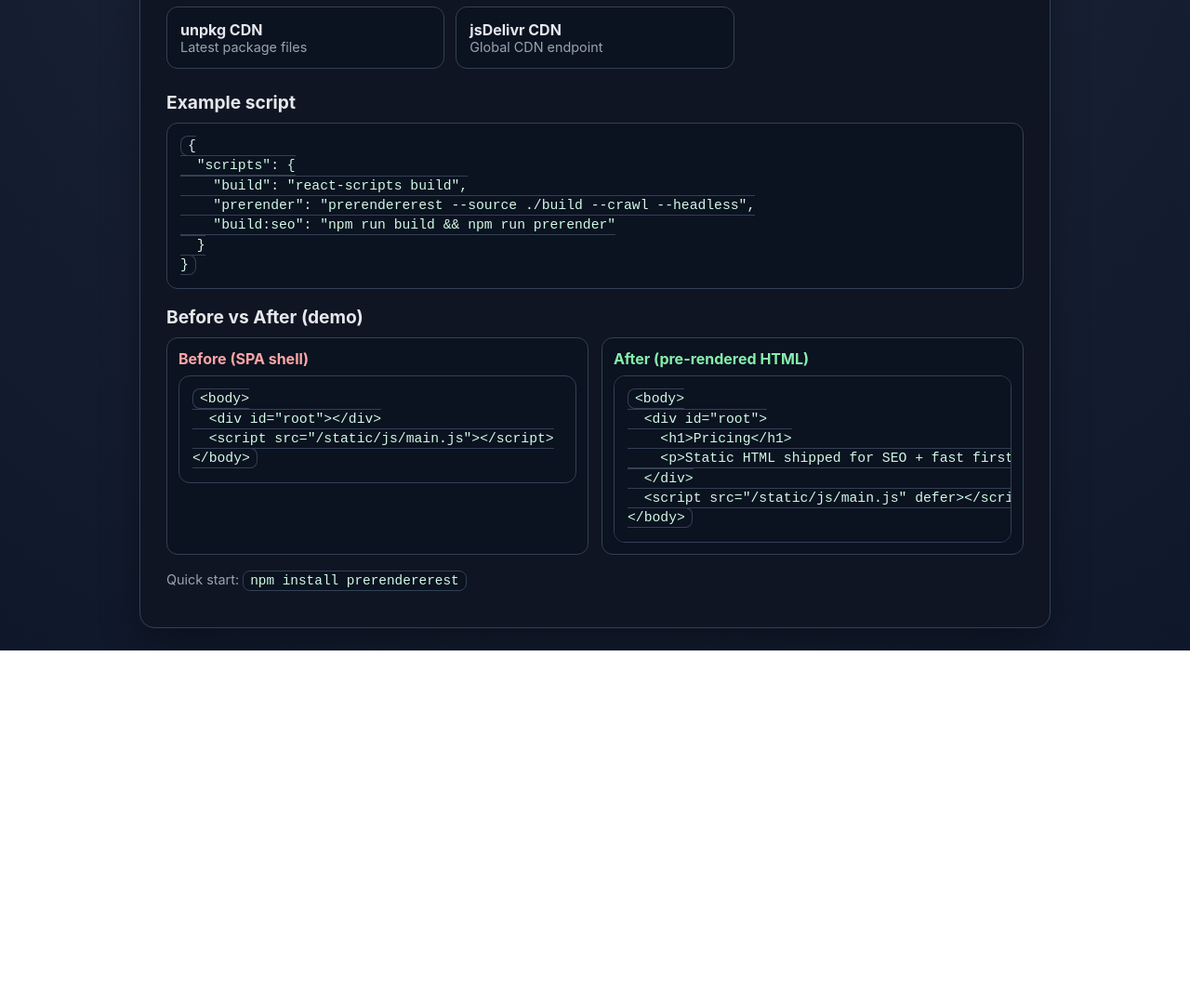
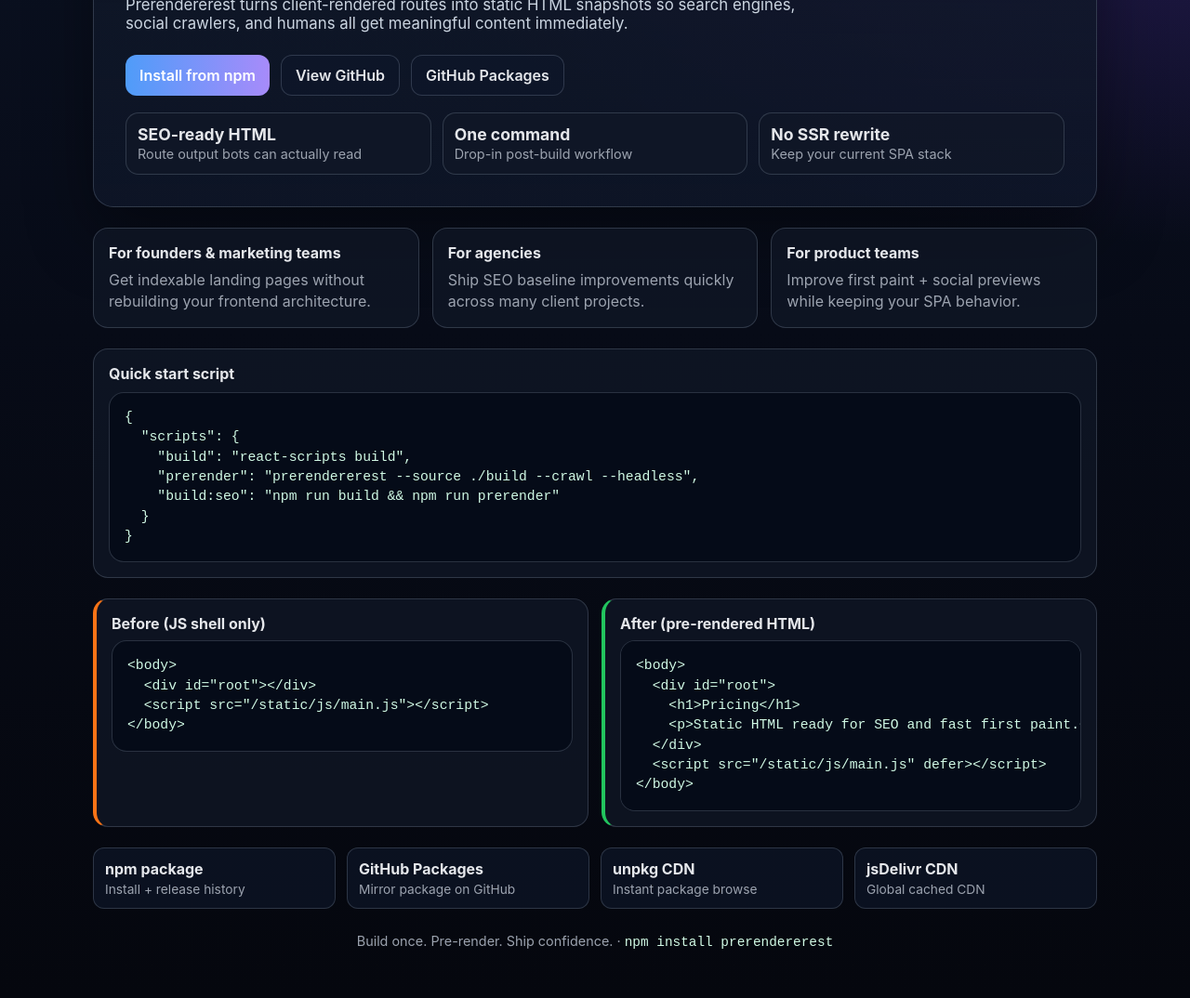
Before and after one commit to karpatic/prerendererest, a website: page index.html in a window 1280 px wide. Shown: the part 236-1310 px from the top of the page at 93% size. Before the commit the page ends 936 px from the top, so only its background shows below. Drawn offline with Linux system fonts and the light colour scheme.

Commit message:
Refresh README and landing page with client-facing, user-centric messaging

```diff
--- a/index.html
+++ b/index.html
@@ -3,188 +3,324 @@
   <head>
     <meta charset="UTF-8" />
     <meta name="viewport" content="width=device-width, initial-scale=1.0" />
-    <title>Prerendererest</title>
+    <title>Prerendererest · SEO-ready static HTML for SPAs</title>
     <meta
       name="description"
-      content="Prerendererest - CLI pre-rendering tool for static site generation"
+      content="Prerendererest turns SPA routes into crawlable static HTML for better SEO, faster first paint, and cleaner social previews."
     />
     <style>
       :root {
-        --bg: #0f172a;
-        --card: #111827;
+        --bg: #070b17;
+        --bg-soft: #101935;
+        --card: rgba(17, 24, 39, 0.72);
+        --line: rgba(148, 163, 184, 0.25);
         --text: #e5e7eb;
         --muted: #9ca3af;
-        --accent: #38bdf8;
+        --accent: #4f9cf9;
         --accent2: #22c55e;
-        --line: #334155;
+        --accent3: #a78bfa;
       }
+
       * {
         box-sizing: border-box;
       }
+
       body {
         margin: 0;
-        font-family: Inter, system-ui, -apple-system, Segoe UI, Roboto, Helvetica, Arial, sans-serif;
-        background: radial-gradient(circle at top, #1e293b, var(--bg));
         color: var(--text);
-        min-height: 100vh;
+        font-family: Inter, ui-sans-serif, system-ui, -apple-system, Segoe UI, Roboto, Helvetica, Arial, sans-serif;
+        background:
+          radial-gradient(1000px 500px at 10% -20%, #1e3a8a55, transparent),
+          radial-gradient(900px 500px at 100% 0%, #7c3aed45, transparent),
+          linear-gradient(180deg, #0b1223 0%, var(--bg) 45%, #05070e 100%);
+      }
+
+      .container {
+        width: min(1080px, 92%);
+        margin: 0 auto;
+        padding: 36px 0 52px;
+      }
+
+      .hero {
+        border: 1px solid var(--line);
+        background: linear-gradient(180deg, rgba(17, 24, 39, 0.85), rgba(15, 23, 42, 0.75));
+        border-radius: 22px;
+        padding: 34px;
+        box-shadow: 0 30px 70px rgba(0, 0, 0, 0.38);
+      }
+
+      .pill {
+        display: inline-block;
+        border: 1px solid #334155;
+        border-radius: 999px;
+        font-size: 0.83rem;
+        color: #bfdbfe;
+        padding: 6px 12px;
+        margin-bottom: 14px;
+        background: rgba(30, 58, 138, 0.18);
+      }
+
+      h1 {
+        margin: 0;
+        font-size: clamp(2rem, 5vw, 3rem);
+        line-height: 1.06;
+      }
+
+      .lead {
+        margin: 14px 0 0;
+        color: #cbd5e1;
+        max-width: 760px;
+        font-size: 1.05rem;
+      }
+
+      .cta {
+        display: flex;
+        flex-wrap: wrap;
+        gap: 12px;
+        margin-top: 24px;
+      }
+
+      .btn {
+        display: inline-flex;
+        align-items: center;
+        justify-content: center;
+        text-decoration: none;
+        padding: 11px 15px;
+        border-radius: 12px;
+        border: 1px solid var(--line);
+        color: var(--text);
+        background: rgba(15, 23, 42, 0.72);
+        font-weight: 600;
+      }
+
+      .btn.primary {
+        background: linear-gradient(90deg, var(--accent), var(--accent3));
+        border: none;
+        color: white;
+      }
+
+      .stats {
+        margin-top: 18px;
         display: grid;
-        place-items: start center;
-        padding: 24px;
+        grid-template-columns: repeat(auto-fit, minmax(170px, 1fr));
+        gap: 12px;
       }
+
+      .stat {
+        border: 1px solid var(--line);
+        background: var(--card);
+        border-radius: 14px;
+        padding: 12px;
+      }
+
+      .stat strong {
+        display: block;
+        font-size: 1.1rem;
+      }
+
+      .stat span {
+        color: var(--muted);
+        font-size: 0.9rem;
+      }
+
+      section {
+        margin-top: 22px;
+      }
+
+      .grid {
+        display: grid;
+        gap: 14px;
+        grid-template-columns: repeat(auto-fit, minmax(240px, 1fr));
+      }
+
       .card {
-        width: min(980px, 100%);
-        background: color-mix(in srgb, var(--card) 88%, black);
+        background: var(--card);
         border: 1px solid var(--line);
         border-radius: 16px;
-        padding: 28px;
-        box-shadow: 0 15px 40px rgba(0, 0, 0, 0.35);
+        padding: 16px;
       }
-      h1 {
-        margin-top: 0;
-        margin-bottom: 8px;
-        font-size: clamp(1.8rem, 4vw, 2.4rem);
+
+      .card h3 {
+        margin: 0 0 8px;
+        font-size: 1rem;
       }
-      h2 {
-        margin-top: 24px;
-        margin-bottom: 10px;
-        font-size: 1.2rem;
+
+      .card p {
+        margin: 0;
+        color: var(--muted);
+        line-height: 1.45;
       }
-      p {
-        margin-top: 0;
-        color: var(--muted);
+
+      .code {
+        background: #050b18;
+        border: 1px solid var(--line);
+        border-radius: 16px;
+        padding: 16px;
+        overflow: auto;
       }
-      .links {
+
+      pre {
+        margin: 0;
+        color: #d1fae5;
+        font-size: 0.92rem;
+        line-height: 1.45;
+      }
+
+      .compare {
         display: grid;
-        grid-template-columns: repeat(auto-fit, minmax(230px, 1fr));
+        grid-template-columns: repeat(auto-fit, minmax(290px, 1fr));
+        gap: 14px;
+      }
+
+      .before {
+        border-left: 4px solid #f97316;
+      }
+
+      .after {
+        border-left: 4px solid var(--accent2);
+      }
+
+      .link-grid {
+        display: grid;
+        grid-template-columns: repeat(auto-fit, minmax(220px, 1fr));
         gap: 12px;
-        margin: 20px 0;
       }
-      a.tile {
-        display: block;
+
+      .link-grid a {
         text-decoration: none;
         color: var(--text);
         border: 1px solid var(--line);
         border-radius: 12px;
-        padding: 14px;
-        background: #0b1220;
-        transition: transform 0.12s ease, border-color 0.12s ease;
+        padding: 12px;
+        background: rgba(15, 23, 42, 0.65);
       }
-      a.tile:hover {
-        transform: translateY(-2px);
-        border-color: var(--accent);
+
+      .small {
+        display: block;
+        margin-top: 4px;
+        color: var(--muted);
+        font-size: 0.86rem;
       }
-      .small {
+
+      footer {
+        margin-top: 26px;
+        color: var(--muted);
         font-size: 0.9rem;
-        color: var(--muted);
+        text-align: center;
       }
+
       code {
-        background: #0b1220;
-        border: 1px solid var(--line);
-        border-radius: 8px;
-        padding: 2px 7px;
         color: #d1fae5;
-      }
-      pre {
-        margin: 0;
-        background: #0b1220;
-        border: 1px solid var(--line);
-        border-radius: 12px;
-        padding: 14px;
-        overflow: auto;
-        color: #d1fae5;
-        font-size: 0.92rem;
-        line-height: 1.45;
-      }
-      .grid-2 {
-        display: grid;
-        grid-template-columns: repeat(auto-fit, minmax(300px, 1fr));
-        gap: 14px;
-      }
-      .panel {
-        border: 1px solid var(--line);
-        border-radius: 12px;
-        padding: 12px;
-        background: #0b1220;
-      }
-      .panel h3 {
-        margin: 0 0 8px;
-        font-size: 1rem;
-      }
-      .before h3 {
-        color: #fca5a5;
-      }
-      .after h3 {
-        color: #86efac;
-      }
-      .footer {
-        margin-top: 18px;
-        font-size: 0.9rem;
-      }
-      .dot {
-        color: var(--accent2);
       }
     </style>
   </head>
   <body>
-    <main class="card">
-      <h1>Prerendererest <span class="dot">●</span></h1>
-      <p>Fast, flexible pre-rendering for React/Vue/SPA static output with Puppeteer.</p>
+    <main class="container">
+      <div class="hero">
+        <div class="pill">Prerendererest</div>
+        <h1>Make your SPA look fast, rank better, and convert harder.</h1>
+        <p class="lead">
+          Prerendererest turns client-rendered routes into static HTML snapshots so search engines,
+          social crawlers, and humans all get meaningful content immediately.
+        </p>
 
-      <div class="links">
-        <a class="tile" href="https://github.com/karpatic/prerendererest" target="_blank" rel="noreferrer">
-          <strong>GitHub Repository</strong>
-          <div class="small">Source, issues, and workflows</div>
-        </a>
-        <a class="tile" href="https://www.npmjs.com/package/prerendererest" target="_blank" rel="noreferrer">
-          <strong>npm Package</strong>
-          <div class="small">Install + package metadata</div>
-        </a>
-        <a class="tile" href="https://github.com/users/karpatic/packages?repo_name=prerendererest" target="_blank" rel="noreferrer">
-          <strong>GitHub Packages</strong>
-          <div class="small">Scoped mirror: @karpatic/prerendererest</div>
-        </a>
-        <a class="tile" href="https://unpkg.com/prerendererest/" target="_blank" rel="noreferrer">
-          <strong>unpkg CDN</strong>
-          <div class="small">Latest package files</div>
-        </a>
-        <a class="tile" href="https://cdn.jsdelivr.net/npm/prerendererest/" target="_blank" rel="noreferrer">
-          <strong>jsDelivr CDN</strong>
-          <div class="small">Global CDN endpoint</div>
-        </a>
+        <div class="cta">
+          <a class="btn primary" href="https://www.npmjs.com/package/prerendererest" target="_blank" rel="noreferrer">Install from npm</a>
+          <a class="btn" href="https://github.com/karpatic/prerendererest" target="_blank" rel="noreferrer">View GitHub</a>
+          <a class="btn" href="https://github.com/karpatic/prerendererest/pkgs/npm/prerendererest" target="_blank" rel="noreferrer">GitHub Packages</a>
+        </div>
+
+        <div class="stats">
+          <div class="stat">
+            <strong>SEO-ready HTML</strong>
+            <span>Route output bots can actually read</span>
+          </div>
+          <div class="stat">
+            <strong>One command</strong>
+            <span>Drop-in post-build workflow</span>
+          </div>
+          <div class="stat">
+            <strong>No SSR rewrite</strong>
+            <span>Keep your current SPA stack</span>
+          </div>
+        </div>
       </div>
 
-      <h2>Example script</h2>
-      <pre><code>{
+      <section class="grid">
+        <article class="card">
+          <h3>For founders & marketing teams</h3>
+          <p>Get indexable landing pages without rebuilding your frontend architecture.</p>
+        </article>
+        <article class="card">
+          <h3>For agencies</h3>
+          <p>Ship SEO baseline improvements quickly across many client projects.</p>
+        </article>
+        <article class="card">
+          <h3>For product teams</h3>
+          <p>Improve first paint + social previews while keeping your SPA behavior.</p>
+        </article>
+      </section>
+
+      <section class="card">
+        <h3 style="margin-top: 0; margin-bottom: 10px;">Quick start script</h3>
+        <div class="code">
+          <pre><code>{
   "scripts": {
     "build": "react-scripts build",
     "prerender": "prerendererest --source ./build --crawl --headless",
     "build:seo": "npm run build && npm run prerender"
   }
 }</code></pre>
+        </div>
+      </section>
 
-      <h2 style="margin-top: 18px;">Before vs After (demo)</h2>
-      <div class="grid-2">
-        <section class="panel before">
-          <h3>Before (SPA shell)</h3>
-          <pre><code>&lt;body&gt;
+      <section class="compare">
+        <article class="card before">
+          <h3 style="margin-top: 0;">Before (JS shell only)</h3>
+          <div class="code">
+            <pre><code>&lt;body&gt;
   &lt;div id="root"&gt;&lt;/div&gt;
   &lt;script src="/static/js/main.js"&gt;&lt;/script&gt;
 &lt;/body&gt;</code></pre>
-        </section>
+          </div>
+        </article>
 
-        <section class="panel after">
-          <h3>After (pre-rendered HTML)</h3>
-          <pre><code>&lt;body&gt;
+        <article class="card after">
+          <h3 style="margin-top: 0;">After (pre-rendered HTML)</h3>
+          <div class="code">
+            <pre><code>&lt;body&gt;
   &lt;div id="root"&gt;
     &lt;h1&gt;Pricing&lt;/h1&gt;
-    &lt;p&gt;Static HTML shipped for SEO + fast first paint.&lt;/p&gt;
+    &lt;p&gt;Static HTML ready for SEO and fast first paint.&lt;/p&gt;
   &lt;/div&gt;
   &lt;script src="/static/js/main.js" defer&gt;&lt;/script&gt;
 &lt;/body&gt;</code></pre>
-        </section>
-      </div>
+          </div>
+        </article>
+      </section>
 
-      <p class="footer">Quick start: <code>npm install prerendererest</code></p>
+      <section class="link-grid">
+        <a href="https://www.npmjs.com/package/prerendererest" target="_blank" rel="noreferrer">
+          <strong>npm package</strong>
+          <span class="small">Install + release history</span>
+        </a>
+        <a href="https://github.com/karpatic/prerendererest/pkgs/npm/prerendererest" target="_blank" rel="noreferrer">
+          <strong>GitHub Packages</strong>
+          <span class="small">Mirror package on GitHub</span>
+        </a>
+        <a href="https://unpkg.com/prerendererest/" target="_blank" rel="noreferrer">
+          <strong>unpkg CDN</strong>
+          <span class="small">Instant package browse</span>
+        </a>
+        <a href="https://cdn.jsdelivr.net/npm/prerendererest/" target="_blank" rel="noreferrer">
+          <strong>jsDelivr CDN</strong>
+          <span class="small">Global cached CDN</span>
+        </a>
+      </section>
+
+      <footer>
+        Build once. Pre-render. Ship confidence. · <code>npm install prerendererest</code>
+      </footer>
     </main>
   </body>
 </html>
```
Also changed, not shown: README.md.
